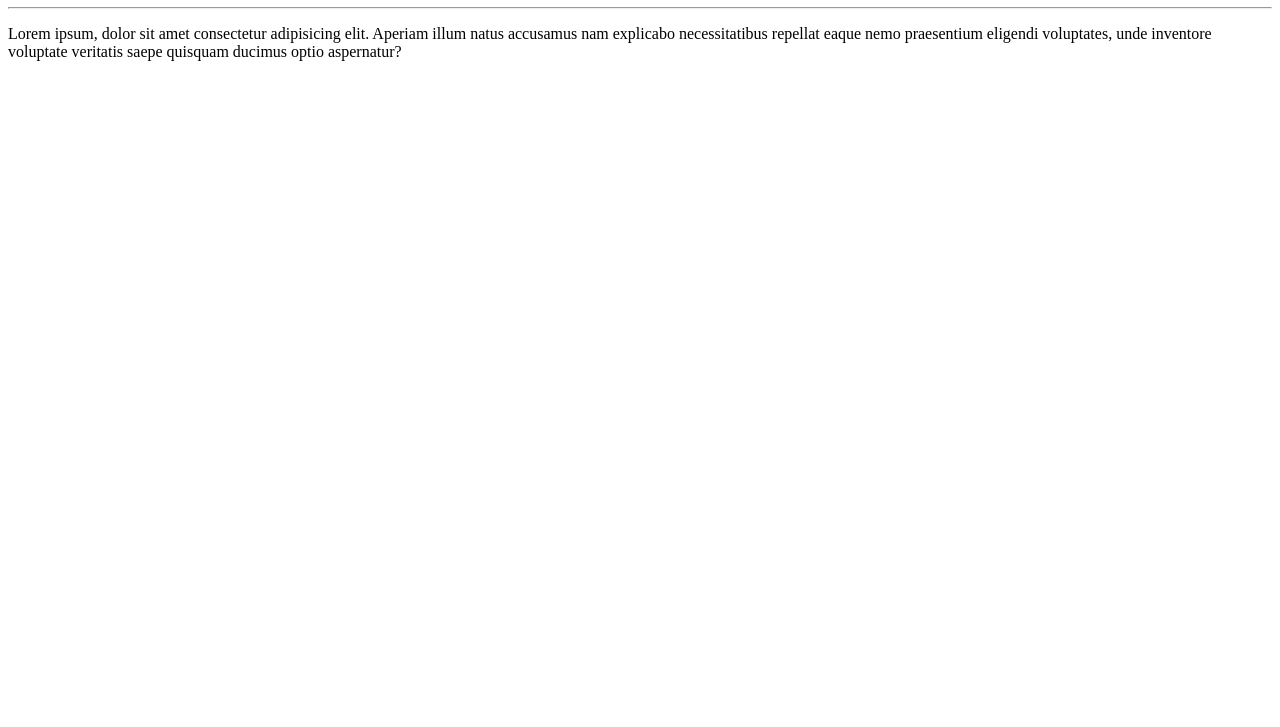
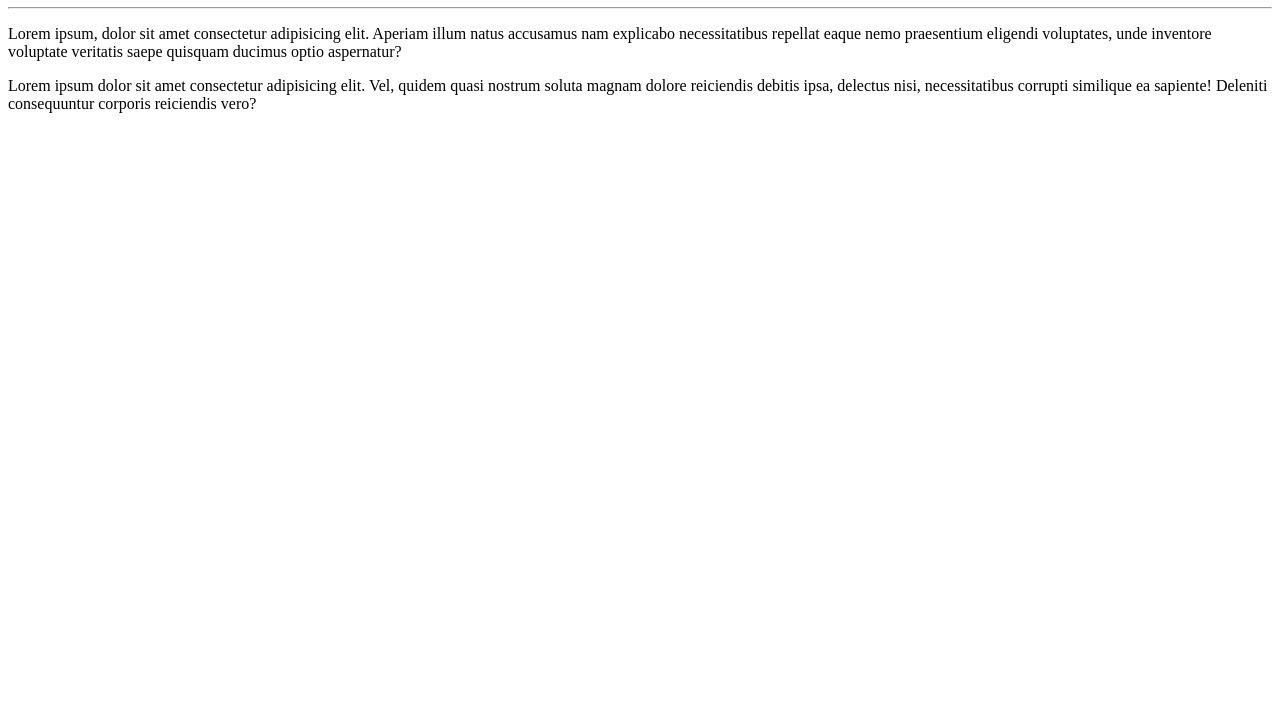
Before and after one commit to Rauan19/New-git, a plain HTML site: page site-exemplo/index.html in a window 1280 px wide. Shown: the part 73-800 px from the top of the page. Drawn offline with Linux system fonts and the light colour scheme.

Commit message:
Adicionei mais um paragrafo

```diff
--- a/site-exemplo/index.html
+++ b/site-exemplo/index.html
@@ -9,5 +9,6 @@
     <h1>ola MUndo</h1>
     <hr>
     <p>Lorem ipsum, dolor sit amet consectetur adipisicing elit. Aperiam illum natus accusamus nam explicabo necessitatibus repellat eaque nemo praesentium eligendi voluptates, unde inventore voluptate veritatis saepe quisquam ducimus optio aspernatur?</p>
+    <p>Lorem ipsum dolor sit amet consectetur adipisicing elit. Vel, quidem quasi nostrum soluta magnam dolore reiciendis debitis ipsa, delectus nisi, necessitatibus corrupti similique ea sapiente! Deleniti consequuntur corporis reiciendis vero?</p>
 </body>
 </html>
```
